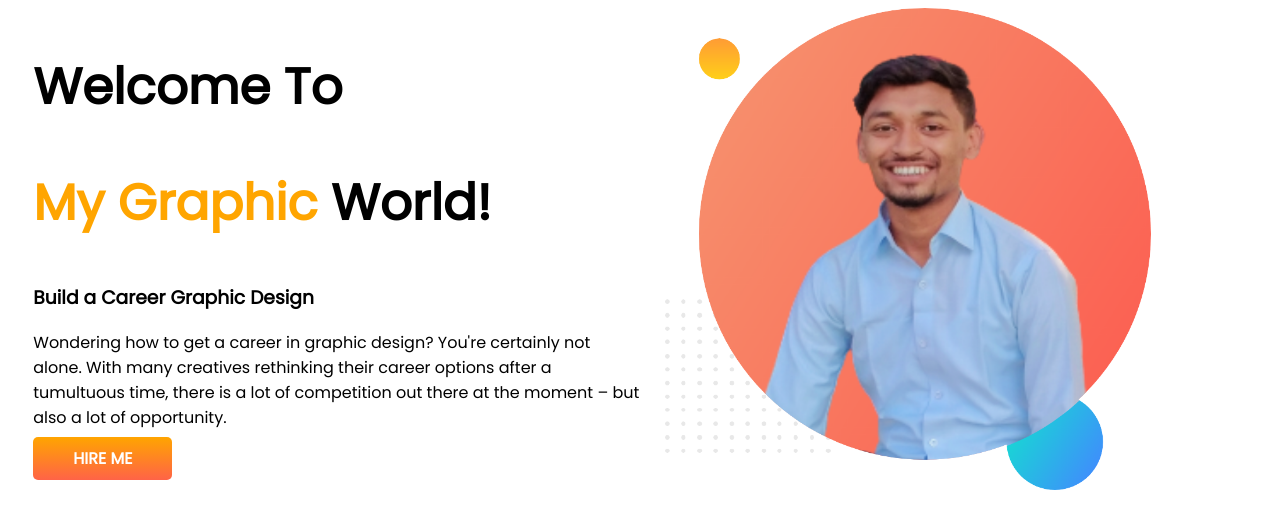
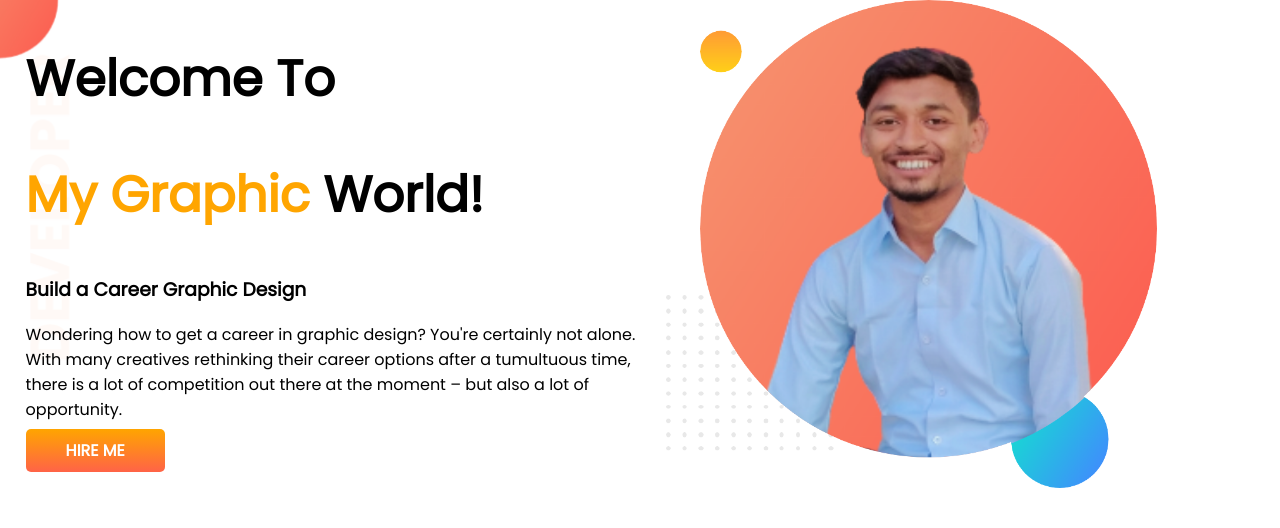
Before and after one commit to Ashim59/developer-portfolio, a plain HTML site: page index.html in a window 1280 px wide. Drawn offline with Linux system fonts and the light colour scheme.

Commit message:
top-part

```diff
--- a/index.html
+++ b/index.html
@@ -13,7 +13,7 @@
 </head>
 
 <body>
-    <section>
+    <section class="top-banner">
         <div class="half-width">
             <h1>Welcome To</h1>
             <h1><span class="color">My Graphic</span> World!</h1>
--- a/style.css
+++ b/style.css
@@ -1,5 +1,6 @@
 body{
     font-family: 'Poppins', sans-serif;
+    margin:0%
 }
 h1{
     font-size: 50px;
@@ -25,5 +26,9 @@ section{
     font-weight: 700;
     border-radius: 5px;
 
+}
+.top-banner{
+    background-image: url(images/top-banner.png);
+    background-repeat: no-repeat;
 
 }
```
